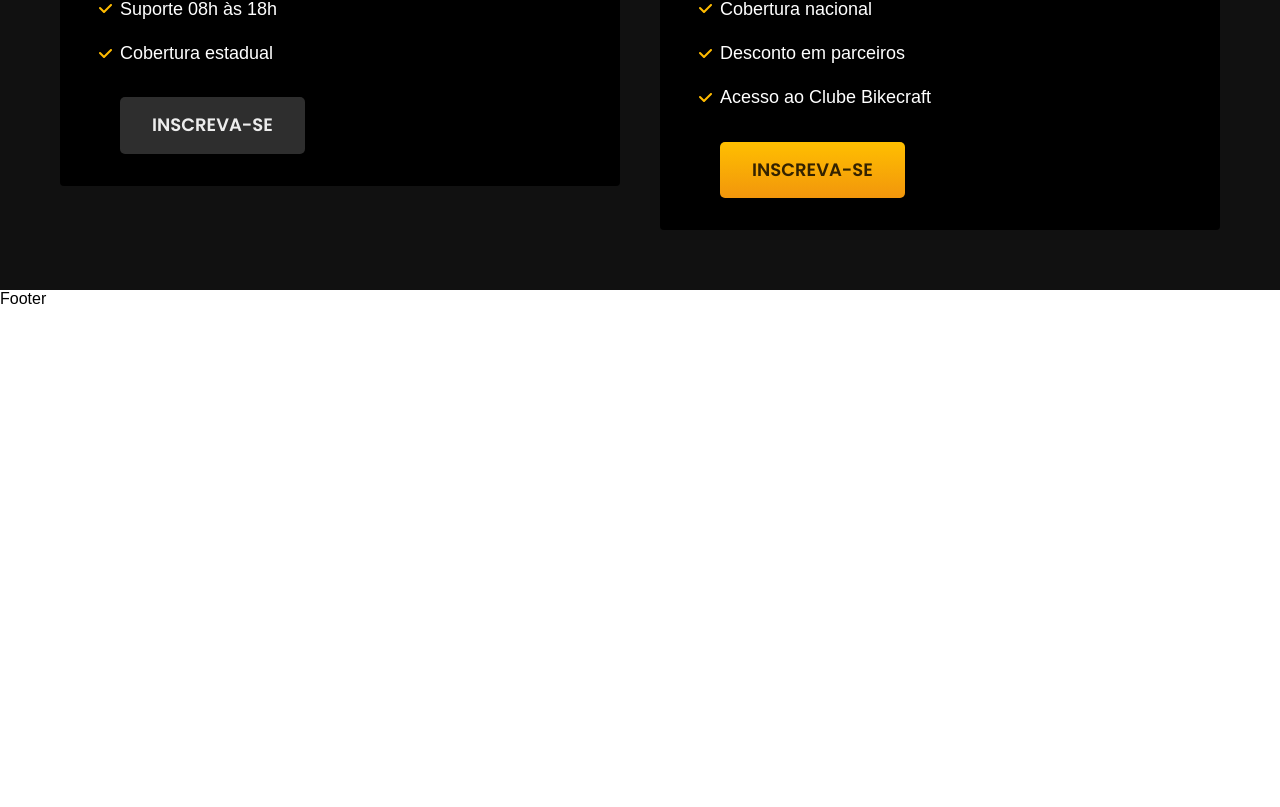
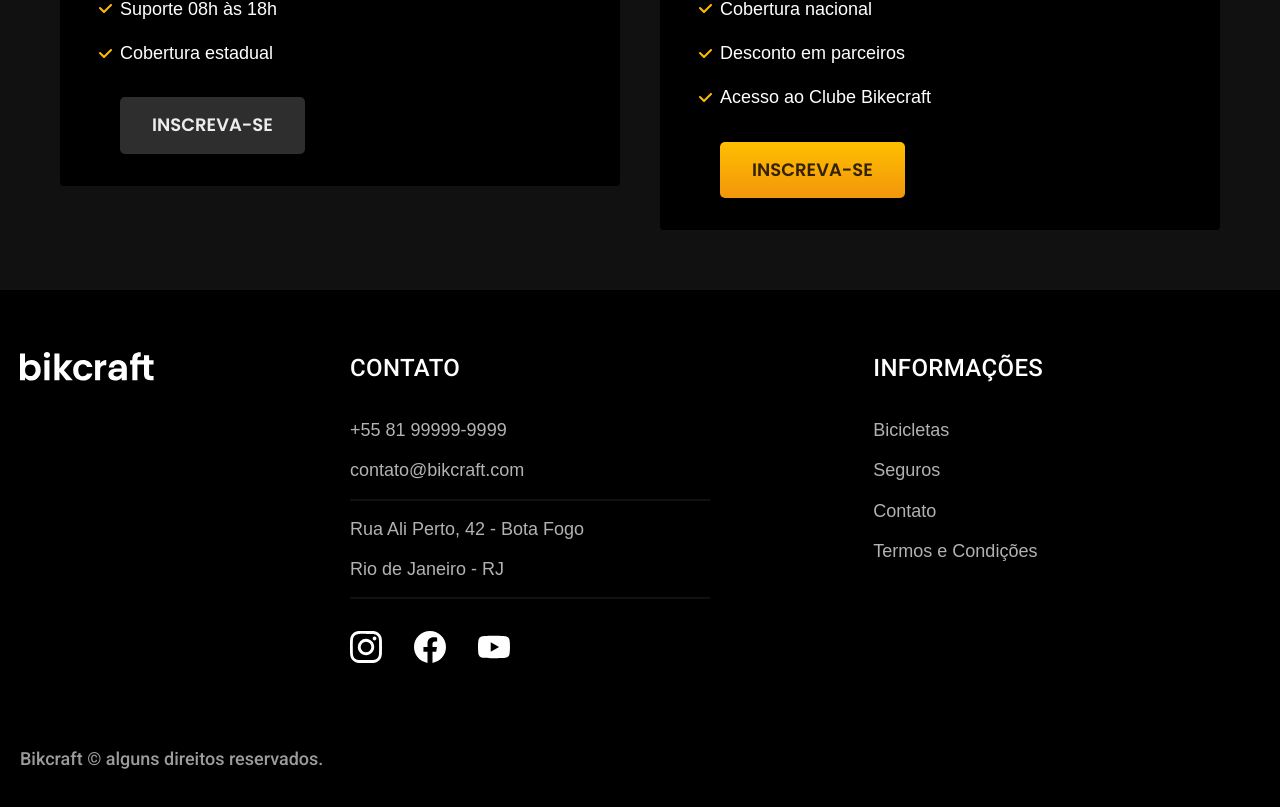
Before and after one commit to i4n-v/Bikcraft, a React (Vite) app: page / in a window 1280 px wide. Shown: the part 4245-5052 px from the top of the page. Before the commit the page ends 4553 px from the top, so only its background shows below. Built offline with nearby package versions, Linux system fonts and the light colour scheme.

Commit message:
Finishing home page

```diff
--- a/src/components/Footer/index.tsx
+++ b/src/components/Footer/index.tsx
@@ -1,7 +1,142 @@
 import React from "react";
+import { Link } from "react-router-dom";
+import styled from "styled-components";
+import { ReactComponent as BikcraftLogo } from "../../assets/svg/bikcraft-logo.svg";
+import { ReactComponent as Instagram } from "../../assets/svg/social/instagram.svg";
+import { ReactComponent as Facebook } from "../../assets/svg/social/facebook.svg";
+import { ReactComponent as Youtube } from "../../assets/svg/social/youtube.svg";
+
+const StyledFooter = styled.footer`
+  background: var(--c12);
+
+  > div {
+    display: grid;
+    grid-template-columns: 3fr 5fr 4fr;
+    gap: 40px;
+    padding: 60px 20px;
+  }
+
+  > div h3 {
+    color: var(--w);
+    margin-bottom: 32px;
+  }
+
+  > div ul {
+    color: var(--c05);
+    display: flex;
+    flex-direction: column;
+    gap: 16px;
+  }
+
+  > div > p {
+    color: var(--c06);
+    grid-column: 1/-1;
+    margin-top: 40px;
+  }
+
+  a:hover {
+    color: var(--w);
+  }
+
+  @media (max-width: 800px) {
+    > div {
+      grid-template-columns: 1fr 1fr;
+    }
+
+    > div > a {
+      display: none;
+    }
+  }
+
+  @media (max-width: 600px) {
+    > div {
+      grid-template-columns: 1fr;
+      gap: 60px;
+    }
+
+    > div > p {
+      margin-top: 0px;
+    }
+  }
+`;
+
+const Contact = styled.ul`
+  margin-bottom: 32px;
+
+  > li:nth-child(even):after {
+    content: "";
+    display: block;
+    max-width: 360px;
+    height: 2px;
+    background: var(--c11);
+    margin-top: 16px;
+  }
+`;
+
+const Social = styled.ul`
+  display: flex;
+  flex-direction: row !important;
+  gap: 32px !important;
+`;
 
 const Footer = () => {
-  return <div>Footer</div>;
+  return (
+    <StyledFooter>
+      <div>
+        <Link to="/">
+          <BikcraftLogo />
+        </Link>
+        <div>
+          <h3 className="roboto-l-b">Contato</h3>
+          <Contact className="roboto-m">
+            <li>
+              <a href="tel:+5581999999999">+55 81 99999-9999</a>
+            </li>
+            <li>
+              <a href="mailto:contato@bikcraft.com">contato@bikcraft.com</a>
+            </li>
+            <li>Rua Ali Perto, 42 - Bota Fogo</li>
+            <li>Rio de Janeiro - RJ</li>
+          </Contact>
+          <Social>
+            <li>
+              <Link to="#">
+                <Instagram />
+              </Link>
+            </li>
+            <li>
+              <Link to="#">
+                <Facebook />
+              </Link>
+            </li>
+            <li>
+              <Link to="#">
+                <Youtube />
+              </Link>
+            </li>
+          </Social>
+        </div>
+        <div>
+          <h3 className="roboto-l-b">informações</h3>
+          <ul className="poppins-m">
+            <li>
+              <Link to="/bicicletas">Bicicletas</Link>
+            </li>
+            <li>
+              <Link to="/seguros">Seguros</Link>
+            </li>
+            <li>
+              <Link to="/contato">Contato</Link>
+            </li>
+            <li>
+              <Link to="/termos">Termos e Condições</Link>
+            </li>
+          </ul>
+        </div>
+        <p className="roboto-m">Bikcraft &copy; alguns direitos reservados.</p>
+      </div>
+    </StyledFooter>
+  );
 };
 
 export default Footer;
--- a/src/components/Menu/index.tsx
+++ b/src/components/Menu/index.tsx
@@ -1,7 +1,7 @@
 import React from "react";
 import styled from "styled-components";
+import { NavLink } from "react-router-dom";
 import { ReactComponent as BikcraftLogo } from "../../assets/svg/bikcraft-logo.svg";
-import { NavLink } from "react-router-dom";
 
 const Header = styled.header`
   background-color: var(--c12);
@@ -86,13 +86,13 @@ const Menu = () => {
         <nav aria-label="primária">
           <List className="poppins-m">
             <li>
-              <Link to="#">Bicicletas</Link>
+              <Link to="/bicicletas">Bicicletas</Link>
             </li>
             <li>
-              <Link to="#">Seguro</Link>
+              <Link to="/seguros">Seguro</Link>
             </li>
             <li>
-              <Link to="#">Contato</Link>
+              <Link to="/contato">Contato</Link>
             </li>
           </List>
         </nav>
```
